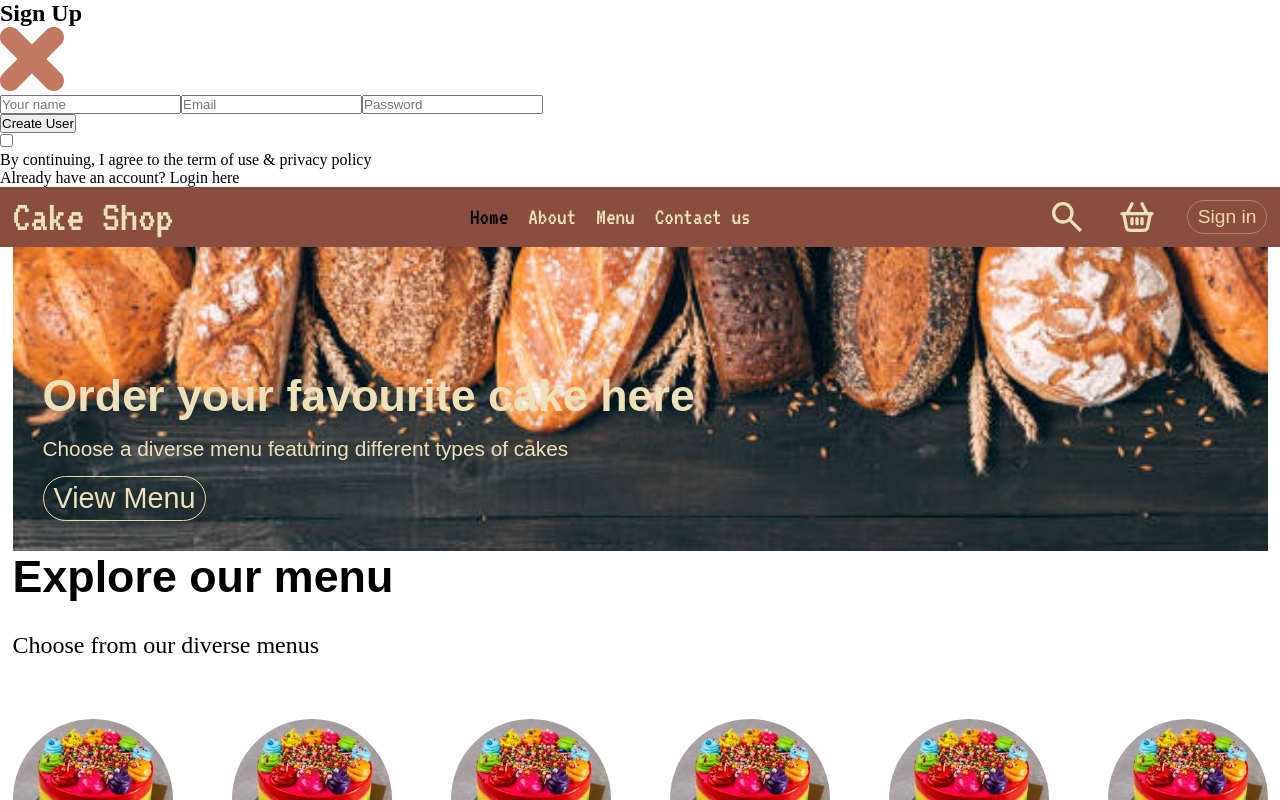
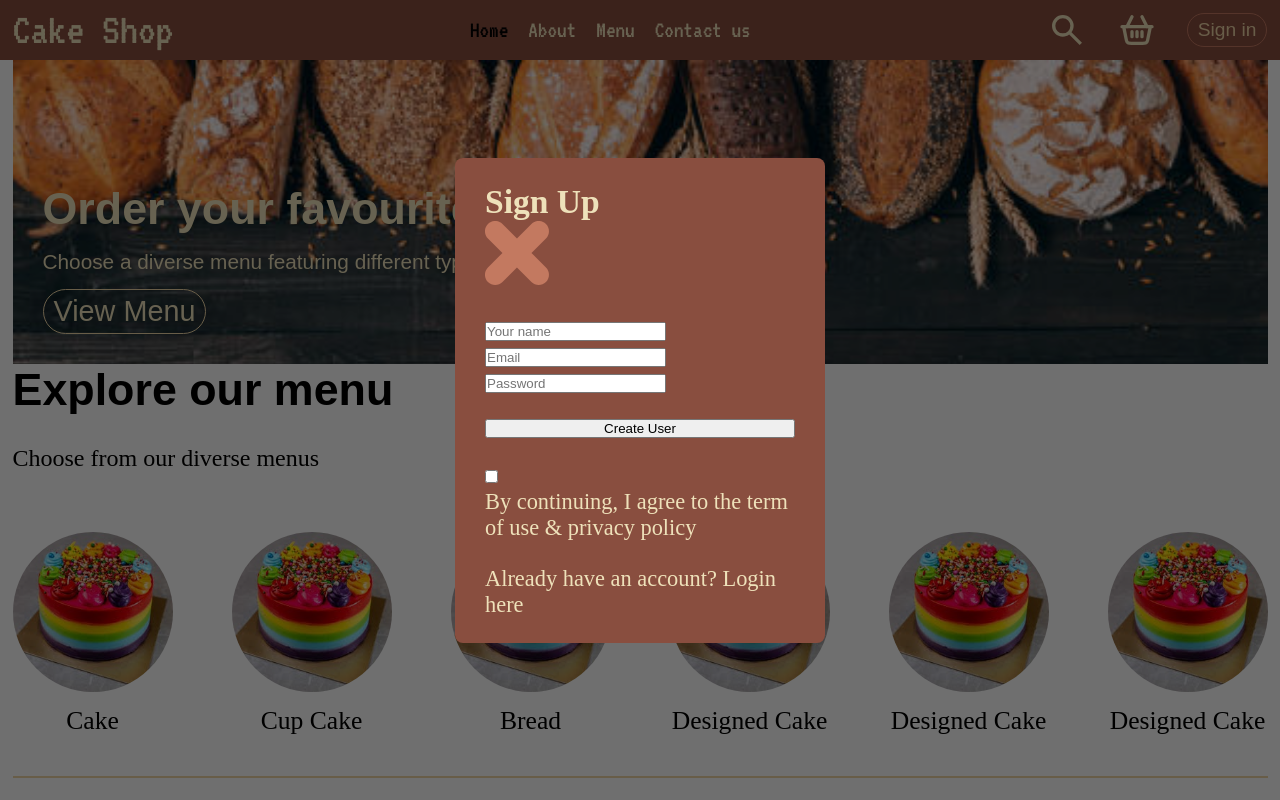
Before and after one commit to FrancisAl-j/Cake-shop, a React (Vite) app in the folder client/: page / in a window 1280 px wide. Both pictures are taken after a click on the button "Sign in". Shown: the top 800 px of the page. Built offline with nearby package versions, Linux system fonts and the light colour scheme.

Commit message:
Unfinished style for signin and sign up

```diff
--- a/client/src/components/loginPopUp/loginPopUp.css
+++ b/client/src/components/loginPopUp/loginPopUp.css
@@ -0,0 +1,29 @@
+:root {
+  --dark-brown: #894e3f;
+  --nav-text: #eee1ba;
+  --light-shade: #f0d7a7;
+  --tan: #9c634f;
+  --light-brown: #c37960;
+}
+
+.login-popup {
+  position: absolute;
+  z-index: 1;
+  width: 100%;
+  height: 100svh;
+  background: #00000090;
+  display: grid;
+  place-items: center;
+}
+.login-popup-container {
+  width: min(100% - 30px, 370px);
+  background: var(--dark-brown);
+  color: var(--nav-text);
+  display: flex;
+  flex-direction: column;
+  gap: 25px;
+  padding: 25px 30px;
+  border-radius: 8px;
+  font-size: 1.4rem;
+  animation: fadeIn, 0.5s;
+}
```
